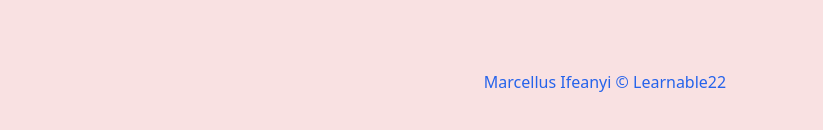
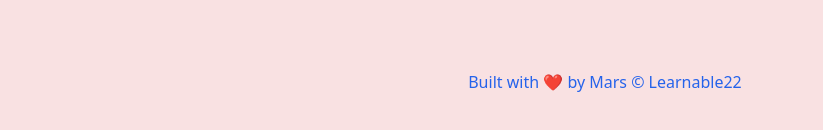
Before and after one commit to MarsIfeanyi/FeedBackPal-DApp, a React (Vite) app in the folder frontEnd/: page / in a window 1280 px wide. Shown: the part 434-564 px from the top of the page, without its empty margins (35-858 px from the left). Built offline with nearby package versions, Linux system fonts and the light colour scheme.

Commit message:
Update footer component

```diff
--- a/frontEnd/src/components/Footer.jsx
+++ b/frontEnd/src/components/Footer.jsx
@@ -6,7 +6,7 @@ const Footer = () => {
       className="
     mx-auto text-center  justify-center mt-32 font-normal mb-10 text-blue-600"
     >
-      <p>Marcellus Ifeanyi &copy; Learnable22 </p>
+      <p> Built with ❤️ by Mars &copy; Learnable22 </p>
     </div>
   );
 };
```
